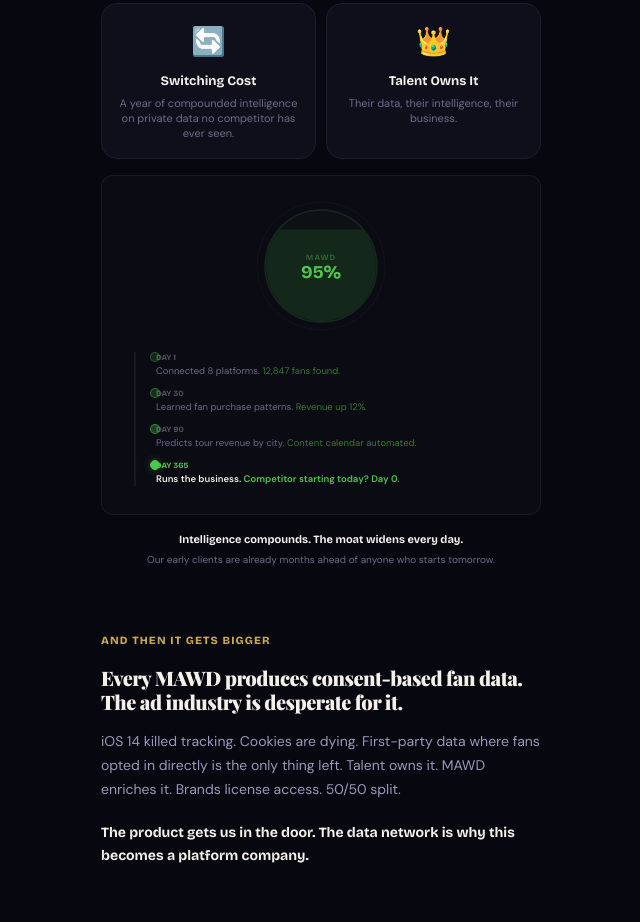
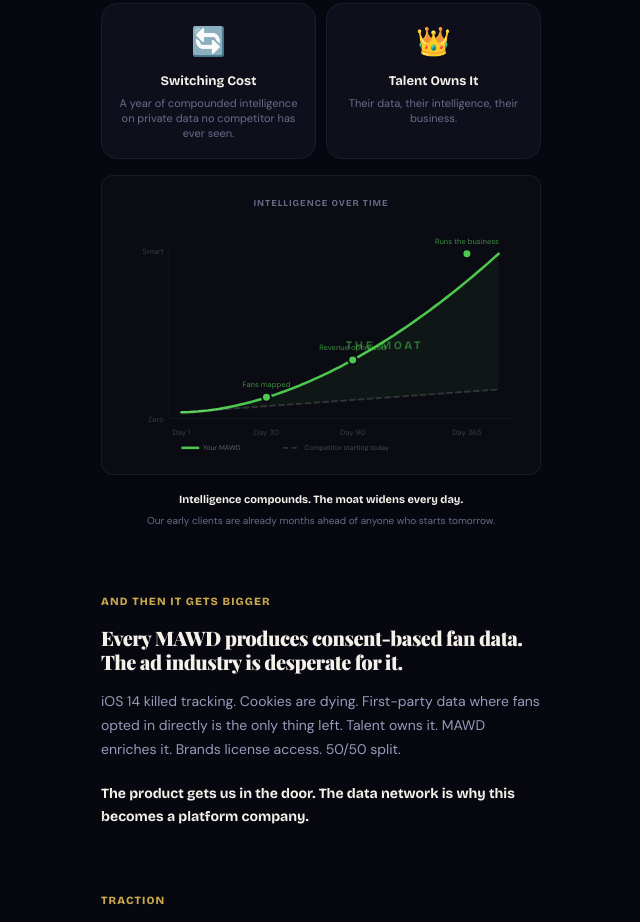
Before and after one commit to travisatreo/fanded-investor-narrative, a plain HTML site: page index.html in a window 1280 px wide. Shown: the part 6346-7268 px from the top of the page, without its empty margins (319-959 px from the left). Drawn offline with nearby package versions, Linux system fonts and the light colour scheme; a web font is replaced by a local one.

Commit message:
Replace brain with animated moat chart: two diverging lines with growing gap

```diff
--- a/index.html
+++ b/index.html
@@ -1615,52 +1615,38 @@ body {
       </div>
     </div>
 
-    <!-- Growing Brain: MAWD intelligence over time -->
-    <div id="brainGrow" style="background:rgba(255,255,255,0.02);border:1px solid rgba(255,255,255,0.06);border-radius:12px;padding:20px 16px;margin-bottom:16px;overflow:hidden;height:340px;">
-      <!-- Brain SVG with fill level -->
-      <div style="position:relative;width:140px;height:140px;margin:0 auto 16px;">
-        <!-- Brain outline circle -->
-        <svg viewBox="0 0 140 140" style="width:100%;height:100%;">
-          <!-- Outer glow -->
-          <circle cx="70" cy="70" r="64" fill="none" stroke="rgba(77,199,77,0.06)" stroke-width="1"/>
-          <!-- Brain shape (simplified) -->
-          <circle cx="70" cy="70" r="56" fill="rgba(77,199,77,0.03)" stroke="rgba(77,199,77,0.15)" stroke-width="1.5"/>
-          <!-- Fill level - clips from bottom -->
-          <defs>
-            <clipPath id="brainFill">
-              <rect id="brainFillRect" x="0" y="140" width="140" height="140"/>
-            </clipPath>
-          </defs>
-          <circle cx="70" cy="70" r="55" fill="rgba(77,199,77,0.12)" clip-path="url(#brainFill)"/>
-          <!-- Center text -->
-          <text x="70" y="64" text-anchor="middle" fill="rgba(77,199,77,0.4)" font-family="var(--font-w)" font-size="8" font-weight="700" letter-spacing="1">MAWD</text>
-          <text id="brainPct" x="70" y="82" text-anchor="middle" fill="#4DC74D" font-family="var(--font-w)" font-size="18" font-weight="700">0%</text>
-        </svg>
-      </div>
-
-      <!-- Milestone timeline -->
-      <div id="brainMilestones" style="position:relative;padding-left:20px;border-left:2px solid rgba(77,199,77,0.1);margin-left:16px;">
-        <div class="brain-milestone" data-day="1" style="opacity:0;transform:translateX(-8px);transition:all 0.4s ease;margin-bottom:10px;">
-          <div style="position:absolute;left:-6px;width:10px;height:10px;border-radius:50%;background:rgba(77,199,77,0.15);border:1.5px solid rgba(77,199,77,0.3);"></div>
-          <div style="font-size:8px;color:rgba(255,255,255,0.3);font-family:var(--font-w);font-weight:700;">DAY 1</div>
-          <div style="font-size:9.5px;color:var(--cream-muted);font-family:var(--font-b);line-height:1.4;">Connected 8 platforms. <span style="color:rgba(77,199,77,0.6);">12,847 fans found.</span></div>
-        </div>
-        <div class="brain-milestone" data-day="30" style="opacity:0;transform:translateX(-8px);transition:all 0.4s ease 0.15s;margin-bottom:10px;">
-          <div style="position:absolute;left:-6px;width:10px;height:10px;border-radius:50%;background:rgba(77,199,77,0.2);border:1.5px solid rgba(77,199,77,0.4);"></div>
-          <div style="font-size:8px;color:rgba(255,255,255,0.3);font-family:var(--font-w);font-weight:700;">DAY 30</div>
-          <div style="font-size:9.5px;color:var(--cream-muted);font-family:var(--font-b);line-height:1.4;">Learned fan purchase patterns. <span style="color:rgba(77,199,77,0.6);">Revenue up 12%.</span></div>
-        </div>
-        <div class="brain-milestone" data-day="90" style="opacity:0;transform:translateX(-8px);transition:all 0.4s ease 0.3s;margin-bottom:10px;">
-          <div style="position:absolute;left:-6px;width:10px;height:10px;border-radius:50%;background:rgba(77,199,77,0.3);border:1.5px solid rgba(77,199,77,0.5);"></div>
-          <div style="font-size:8px;color:rgba(255,255,255,0.3);font-family:var(--font-w);font-weight:700;">DAY 90</div>
-          <div style="font-size:9.5px;color:var(--cream-muted);font-family:var(--font-b);line-height:1.4;">Predicts tour revenue by city. <span style="color:rgba(77,199,77,0.6);">Content calendar automated.</span></div>
-        </div>
-        <div class="brain-milestone" data-day="365" style="opacity:0;transform:translateX(-8px);transition:all 0.4s ease 0.45s;margin-bottom:0;">
-          <div style="position:absolute;left:-6px;width:10px;height:10px;border-radius:50%;background:#4DC74D;border:1.5px solid #4DC74D;box-shadow:0 0 8px rgba(77,199,77,0.4);"></div>
-          <div style="font-size:8px;color:#4DC74D;font-family:var(--font-w);font-weight:700;">DAY 365</div>
-          <div style="font-size:9.5px;color:var(--cream);font-family:var(--font-b);line-height:1.4;font-weight:600;">Runs the business. <span style="color:#4DC74D;">Competitor starting today? Day 0.</span></div>
-        </div>
-      </div>
+    <!-- Diverging Lines: The Moat Chart -->
+    <div id="moatChart" style="background:rgba(255,255,255,0.02);border:1px solid rgba(255,255,255,0.06);border-radius:12px;padding:20px 16px 16px;margin-bottom:16px;overflow:hidden;">
+      <div style="text-align:center;font-family:var(--font-w);font-weight:700;font-size:9px;letter-spacing:1px;color:var(--cream-muted);margin-bottom:12px;">INTELLIGENCE OVER TIME</div>
+      <svg id="moatSvg" viewBox="0 0 320 180" style="width:100%;height:auto;">
+        <!-- Grid lines -->
+        <line x1="40" y1="20" x2="40" y2="155" stroke="rgba(255,255,255,0.05)" stroke-width="0.5"/>
+        <line x1="40" y1="155" x2="310" y2="155" stroke="rgba(255,255,255,0.08)" stroke-width="0.5"/>
+        <!-- Y-axis labels -->
+        <text x="36" y="25" text-anchor="end" fill="rgba(255,255,255,0.2)" font-size="6" font-family="var(--font-b)">Smart</text>
+        <text x="36" y="90" text-anchor="end" fill="rgba(255,255,255,0.15)" font-size="6" font-family="var(--font-b)"></text>
+        <text x="36" y="158" text-anchor="end" fill="rgba(255,255,255,0.2)" font-size="6" font-family="var(--font-b)">Zero</text>
+        <!-- X-axis labels -->
+        <text x="50" y="168" text-anchor="middle" fill="rgba(255,255,255,0.2)" font-size="6" font-family="var(--font-b)">Day 1</text>
+        <text x="117" y="168" text-anchor="middle" fill="rgba(255,255,255,0.2)" font-size="6" font-family="var(--font-b)">Day 30</text>
+        <text x="185" y="168" text-anchor="middle" fill="rgba(255,255,255,0.2)" font-size="6" font-family="var(--font-b)">Day 90</text>
+        <text x="275" y="168" text-anchor="middle" fill="rgba(255,255,255,0.2)" font-size="6" font-family="var(--font-b)">Day 365</text>
+        <!-- The moat gap fill (animated) -->
+        <path id="moatGap" d="" fill="rgba(77,199,77,0.06)" stroke="none"/>
+        <!-- Your MAWD line (green, curves up) -->
+        <path id="moatLineGreen" d="M50,150" fill="none" stroke="#4DC74D" stroke-width="2" stroke-linecap="round"/>
+        <!-- Competitor line (gray, stays flat) -->
+        <path id="moatLineGray" d="M50,150" fill="none" stroke="rgba(255,255,255,0.15)" stroke-width="1.5" stroke-dasharray="4,3" stroke-linecap="round"/>
+        <!-- Moat label (appears at end) -->
+        <text id="moatLabel" x="210" y="100" text-anchor="middle" fill="rgba(77,199,77,0.5)" font-size="9" font-family="var(--font-w)" font-weight="700" letter-spacing="2" opacity="0">THE MOAT</text>
+        <!-- Milestone dots on green line -->
+        <g id="moatDots"></g>
+        <!-- Legend -->
+        <line x1="50" y1="178" x2="64" y2="178" stroke="#4DC74D" stroke-width="2"/>
+        <text x="67" y="180" fill="rgba(255,255,255,0.35)" font-size="5.5" font-family="var(--font-b)">Your MAWD</text>
+        <line x1="130" y1="178" x2="144" y2="178" stroke="rgba(255,255,255,0.15)" stroke-width="1.5" stroke-dasharray="4,3"/>
+        <text x="147" y="180" fill="rgba(255,255,255,0.25)" font-size="5.5" font-family="var(--font-b)">Competitor starting today</text>
+      </svg>
     </div>
 
     <div style="text-align:center;font-size:11px;color:var(--cream);font-family:var(--font-w);font-weight:700;margin-bottom:4px;">Intelligence compounds. The moat widens every day.</div>
@@ -2697,58 +2683,103 @@ sections.forEach(sec => dotObserver.observe(sec));
   obs.observe(chaosBox);
 })();
 
-// Growing Brain animation
+// Moat Chart animation — two diverging lines
 (function() {
-  var brain = document.getElementById('brainGrow');
-  if (!brain) return;
-  var fillRect = document.getElementById('brainFillRect');
-  var pctText = document.getElementById('brainPct');
-  var milestones = brain.querySelectorAll('.brain-milestone');
+  var chart = document.getElementById('moatChart');
+  if (!chart) return;
+  var greenLine = document.getElementById('moatLineGreen');
+  var grayLine = document.getElementById('moatLineGray');
+  var gapPath = document.getElementById('moatGap');
+  var moatLabel = document.getElementById('moatLabel');
+  var dotsG = document.getElementById('moatDots');
   var started = false;
 
-  function animateBrain() {
-    var targets = [
-      { pct: 8, delay: 300 },
-      { pct: 25, delay: 1200 },
-      { pct: 55, delay: 2400 },
-      { pct: 95, delay: 3800 },
-    ];
-
-    // Animate fill smoothly with setInterval
-    var currentPct = 0;
-    var targetPct = 0;
+  var totalFrames = 60;
+  var xStart = 50, xEnd = 300, yBottom = 150, yTop = 25;
+
+  function greenY(t) {
+    return yBottom - Math.pow(t, 1.8) * (yBottom - yTop);
+  }
+  function grayY(t) {
+    return yBottom - t * 18;
+  }
+
+  var milestones = [
+    { t: 0.27, x: 117, label: 'Fans mapped' },
+    { t: 0.54, x: 185, label: 'Revenue optimized' },
+    { t: 1.0, x: 275, label: 'Runs the business' },
+  ];
+
+  function animateMoat() {
+    var frame = 0;
     var iv = setInterval(function() {
-      if (currentPct < targetPct) {
-        currentPct = Math.min(currentPct + 0.8, targetPct);
-        var fillH = (currentPct / 100) * 112;
-        fillRect.setAttribute('y', String(140 - fillH));
-        pctText.textContent = Math.round(currentPct) + '%';
+      frame++;
+      var progress = Math.min(frame / totalFrames, 1);
+      var numPts = Math.ceil(progress * totalFrames);
+
+      var gPath = 'M50,150';
+      var grPath = 'M50,150';
+      for (var i = 1; i <= numPts; i++) {
+        var t = i / totalFrames;
+        var x = xStart + t * (xEnd - xStart);
+        gPath += ' L' + x.toFixed(1) + ',' + greenY(t).toFixed(1);
+        grPath += ' L' + x.toFixed(1) + ',' + grayY(t).toFixed(1);
       }
-      if (currentPct >= 95) clearInterval(iv);
-    }, 20);
-
-    // Trigger each step on a schedule
-    targets.forEach(function(t, i) {
-      setTimeout(function() {
-        targetPct = t.pct;
-        if (milestones[i]) {
-          milestones[i].style.opacity = '1';
-          milestones[i].style.transform = 'translateX(0)';
+      greenLine.setAttribute('d', gPath);
+      grayLine.setAttribute('d', grPath);
+
+      // Gap fill
+      var gapD = gPath;
+      for (var k = numPts; k >= 0; k--) {
+        var t3 = k / totalFrames;
+        var x3 = xStart + t3 * (xEnd - xStart);
+        gapD += ' L' + x3.toFixed(1) + ',' + grayY(t3).toFixed(1);
+      }
+      gapD += ' Z';
+      gapPath.setAttribute('d', gapD);
+
+      milestones.forEach(function(m) {
+        if (progress >= m.t && !m.shown) {
+          m.shown = true;
+          var gy = greenY(m.t);
+          var dot = document.createElementNS('http://www.w3.org/2000/svg', 'circle');
+          dot.setAttribute('cx', m.x);
+          dot.setAttribute('cy', gy.toFixed(1));
+          dot.setAttribute('r', '3.5');
+          dot.setAttribute('fill', '#4DC74D');
+          dot.setAttribute('stroke', '#0a0a14');
+          dot.setAttribute('stroke-width', '1.5');
+          dotsG.appendChild(dot);
+          var txt = document.createElementNS('http://www.w3.org/2000/svg', 'text');
+          txt.setAttribute('x', m.x);
+          txt.setAttribute('y', String(gy - 8));
+          txt.setAttribute('text-anchor', 'middle');
+          txt.setAttribute('fill', 'rgba(77,199,77,0.7)');
+          txt.setAttribute('font-size', '6');
+          txt.setAttribute('font-family', 'var(--font-b)');
+          txt.textContent = m.label;
+          dotsG.appendChild(txt);
         }
-      }, t.delay);
-    });
+      });
+
+      if (progress > 0.7) {
+        moatLabel.setAttribute('opacity', String(Math.min((progress - 0.7) / 0.15, 1)));
+      }
+
+      if (frame >= totalFrames) clearInterval(iv);
+    }, 40);
   }
 
   var obs = new IntersectionObserver(function(entries) {
     entries.forEach(function(entry) {
       if (entry.isIntersecting && !started) {
         started = true;
-        animateBrain();
+        animateMoat();
         obs.unobserve(entry.target);
       }
     });
   }, {threshold: 0.1});
-  obs.observe(brain);
+  obs.observe(chart);
 })();
 </script>
 
```
